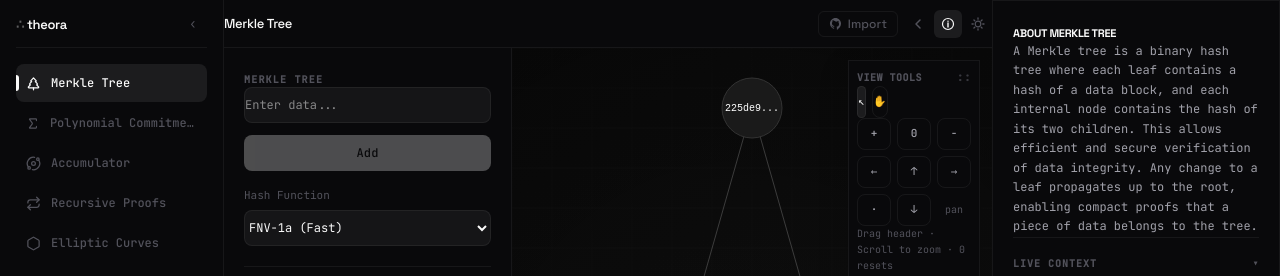
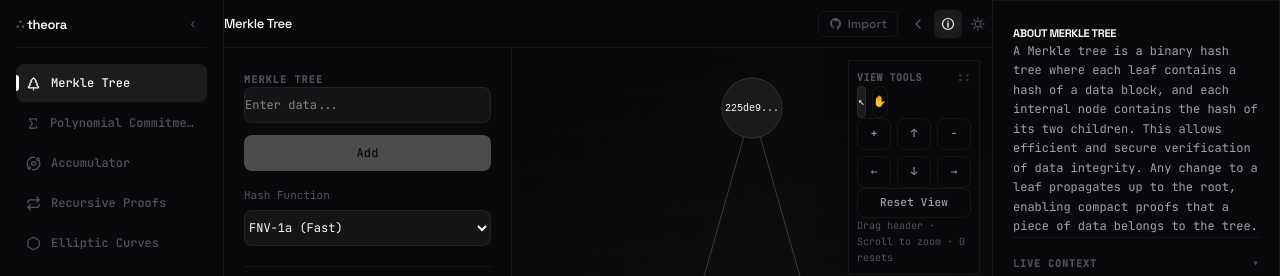
Before and after one commit to LucidSamuel/theora, a React (Vite) app: page / in a window 1280 px wide. Both pictures are taken after a click on the button "Launch App". Shown: the top 276 px of the page. Built offline with nearby package versions, Linux system fonts and the light colour scheme.

Commit message:
feat: add explicit Reset View button to View Tools bar

```diff
--- a/src/components/shared/CanvasToolbar.tsx
+++ b/src/components/shared/CanvasToolbar.tsx
@@ -117,17 +117,22 @@ export function CanvasToolbar({ camera, className, storageKey }: CanvasToolbarPr
         </div>
         <div className="grid grid-cols-3 gap-1.5">
           <ToolbarButton label="+" onClick={() => camera.zoomBy(1.15)} title="Zoom in" />
-          <ToolbarButton label="0" onClick={() => camera.reset()} title="Reset view" />
+          <ToolbarButton label="↑" onClick={() => camera.panBy(0, 30)} title="Pan up" />
           <ToolbarButton label="-" onClick={() => camera.zoomBy(1 / 1.15)} title="Zoom out" />
           <ToolbarButton label="←" onClick={() => camera.panBy(30, 0)} title="Pan left" />
-          <ToolbarButton label="↑" onClick={() => camera.panBy(0, 30)} title="Pan up" />
+          <ToolbarButton label="↓" onClick={() => camera.panBy(0, -30)} title="Pan down" />
           <ToolbarButton label="→" onClick={() => camera.panBy(-30, 0)} title="Pan right" />
-          <ToolbarButton label="·" onClick={() => camera.reset()} title="Center view" />
-          <ToolbarButton label="↓" onClick={() => camera.panBy(0, -30)} title="Pan down" />
-          <div className="flex items-center justify-center text-[10px] font-mono" style={{ color: 'var(--text-muted)' }}>
-            pan
-          </div>
         </div>
+        <button
+          type="button"
+          className="app-btn-secondary rounded-lg text-xs font-medium mt-1.5"
+          onClick={() => camera.reset()}
+          title="Reset view to origin (key: 0)"
+          aria-label="Reset view"
+          style={{ width: '100%', height: 30, letterSpacing: '0.02em' }}
+        >
+          Reset View
+        </button>
         <div className="mt-2 text-[10px] leading-relaxed" style={{ color: 'var(--text-muted)' }}>
           Drag header · Scroll to zoom · <span className="font-mono">0</span> resets
         </div>
```
